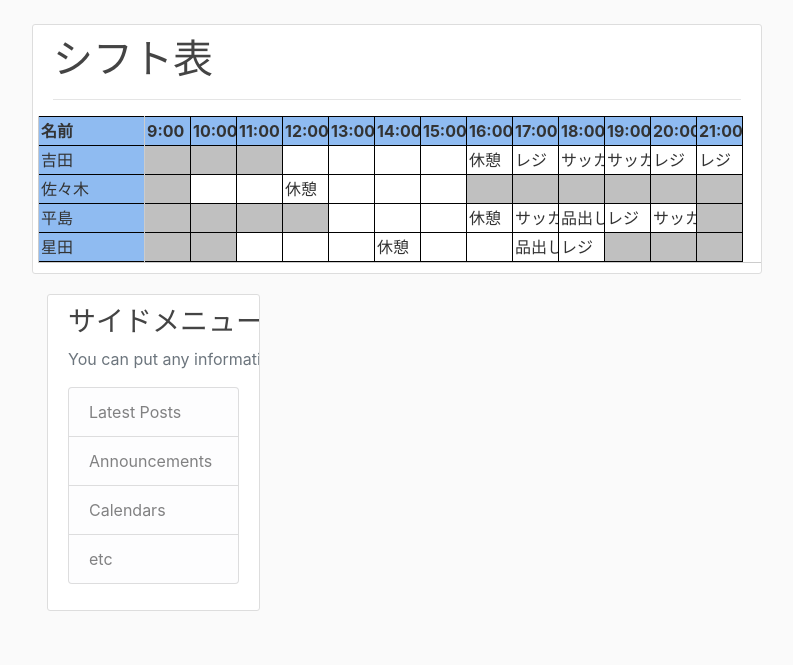
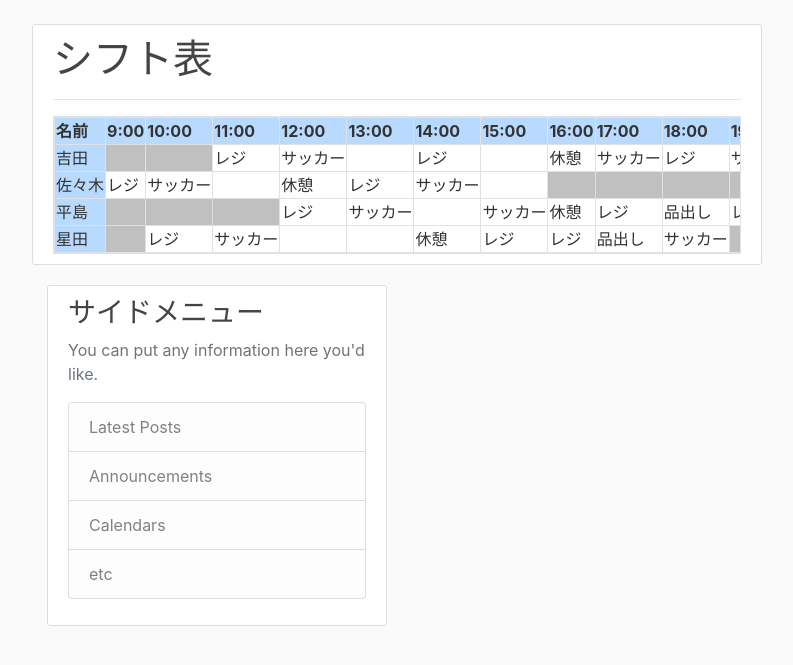
Before and after one commit to shugoY45/portfolio, a Flask app: page / in a window 1280 px wide. Shown: the part 56-721 px from the top of the page, without its empty margins (53-846 px from the left). Run offline with Flask 2, Linux system fonts and the light colour scheme; the visitor is signed in with stand-in values (Sample User, id 1); data comes from the database, SQL or seed files in the repository; both versions use the stored data as it was after the commit; data that the repository does not hold is empty; some libraries are stand-ins or nearby versions.

Commit message:
improve shift.html

```diff
--- a/flask_schedule/static/main.css
+++ b/flask_schedule/static/main.css
@@ -1,3 +1,23 @@
+@page {
+  size: auto;
+}
+
+@media print{
+  * {
+    background: #d13030;
+    color: #df5c5c;
+  }
+
+  .not-print {
+    display: none;
+  }
+  .shift-print {
+    overflow: visible;
+  }
+  .container {
+    width: 100%;
+  }
+}
 
 body {
   background: #fafafa;
@@ -14,9 +34,6 @@ h6 {
   color: #444444;
 }
 
-/* .bg-steel {
-  background-color: #5f788a;
-} */
 
 .bg-steel {
   background-color: #13a08d;
@@ -40,85 +57,8 @@ h6 {
   border: 1px solid #dddddd;
   border-radius: 3px;
   margin-bottom: 20px;
-  white-space: nowrap;
-  overflow: hidden;
 }
 
-
-div.x_data_area {
-width: 900px;
-overflow: hidden; /* floatさせた要素を内包しているため指定 */
-border-right: 1px solid #CCC;
-border-bottom: 1px solid #CCC;
-border-left: 1px solid #CCC;
-}
-
-/* ロック部分 */
-div.lock_box {
-  float: left;
-  width: 120px;
-  overflow: hidden;
-}
-
-/* 横スクロール部分 */
-div.x_scroll_box {
-  float: left;
-  width: 599px;
-  border-left: 1px solid #CCC;
-  overflow-y: hidden; /* 縦スクロール非表示 */
-  overflow-x: scroll; /* 横スクロール */
-}
-
-/* テーブル */
-.width300 {
-  width: 300px;
-}
-
-.width2500 {
-  width: 2500px;
-}
-
-table.data {
-  table-layout: fixed; /* 内容を固定 */
-  border-collapse: separate;
-  border-spacing: 0; /* tableのcellspacing="0"の代わり */
-}
-
-table.data th,
-table.data td {
-  padding: 2px;
-  border-right: 1px solid black;
-  border-bottom: 1px solid black;
-}
-
-table.data th {
-  border-top: 1px solid black;
-  background: #8fbbf1;
-}
-
-table.data th,
-table.data td {
-  overflow: hidden; /* データが幅を超えたとき非表示に */
-  white-space: nowrap; /* データの折り返しを防止 */
-}
-
-table.data td p {
-  margin: 0; /* 余分なマージンを消去 */
-}
-
-/* IE6 */
-table.data {
-  _border-collapse: collapse; /* IE6がborder-spacing: 0;に対応していないので */
-}
-
-/* IE7 */
-*:first-child+html table.data {
-  border-collapse: collapse; /* IE7がborder-spacing: 0;に対応していないので */
-}
-.workername , time {
-  background-color:  #8fbbf1;
-  /* border: black solid 1px; */
-}
 
 .working {
   background-color: white;
@@ -127,3 +67,8 @@ table.data {
 .not_working {
   background-color: silver;
 }
+
+.table-fixed th:first-child, td:first-child {
+  position: sticky;  position: -webkit-sticky;
+  left: 0;
+}
--- /dev/null
+++ b/flask_schedule/static/print.css
@@ -0,0 +1,5 @@
+body {
+  background: hsl(0, 84%, 45%);
+  color: #333333;
+  margin-top: 5rem;
+}
--- a/flask_schedule/templates/layout.html
+++ b/flask_schedule/templates/layout.html
@@ -8,6 +8,8 @@
     <link rel="stylesheet" href="https://stackpath.bootstrapcdn.com/bootstrap/4.1.3/css/bootstrap.min.css" integrity="sha384-MCw98/SFnGE8fJT3GXwEOngsV7Zt27NXFoaoApmYm81iuXoPkFOJwJ8ERdknLPMO" crossorigin="anonymous">
 
     <link rel= "stylesheet" type= "text/css" href= "{{ url_for('static',filename='main.css') }}">
+
+    <link rel= "stylesheet" type= "text/css" media="print" href= "{{ url_for('static',filename='print.css') }}">
 
   <title>シフト作成</title>
 </head>
@@ -54,7 +56,7 @@
         {% endwith %}
         {% block content %}{% endblock %}
       </div>
-      <div class="col-md-4">
+      <div class="col-md-4 not-print">
         <div class="content-section">
           <h3>サイドメニュー</h3>
           <p class='text-muted'>You can put any information here you'd like.
--- a/flask_schedule/templates/shift.html
+++ b/flask_schedule/templates/shift.html
@@ -1,27 +1,18 @@
 {% extends "layout.html" %}
 {% block content %}
-<div class="content-section">
+
+
+<div class="content-section text-nowrap">
   <h1>シフト表</h1><hr>
-  <div class="row x_data_area">
-    <div class="lock_box">
-      <table class="width300 data">
-        <tr>
-            <th>名前</th>
-        </tr>
-        {% for worker in workers %}
-          <tr>
-              <td class="workername">{{ worker.workername }}</td>
-          </tr>
-        {% endfor %}
-      </table>
-    </div>
-  <div class="row x_scroll_box">
-    <table class="width2500 data">
+    <table class="table-responsive table-bordered table-fixed shift-print">
+      <th class="table-primary">名前</th>
       {% for i in range(9,22): %}
-          <th class="time">{{ i }}:00</th>
+          <th class="table-primary">{{ i }}:00</th>
       {% endfor %}
+
       {% for worker in workers :%}
         <tr>
+          <td class="table-primary">{{ worker.workername }}</td>
           {% for i in range(9,22): %}
           {% set ns = namespace(found = False) %}
           {% set ns = namespace(working = Flase) %}
--- a/setting.py
+++ b/setting.py
@@ -4,7 +4,7 @@
 
 
 # シフト開始時間と終了時間
-store_opentime = '17:00'
+store_opentime = '9:00'
 store_closetime = '22:00'
 
 # シフトを区切る時間(hour)　この場合は一時間交代
```
Also changed, not shown: flask_schedule/site.db, 1 other file.
